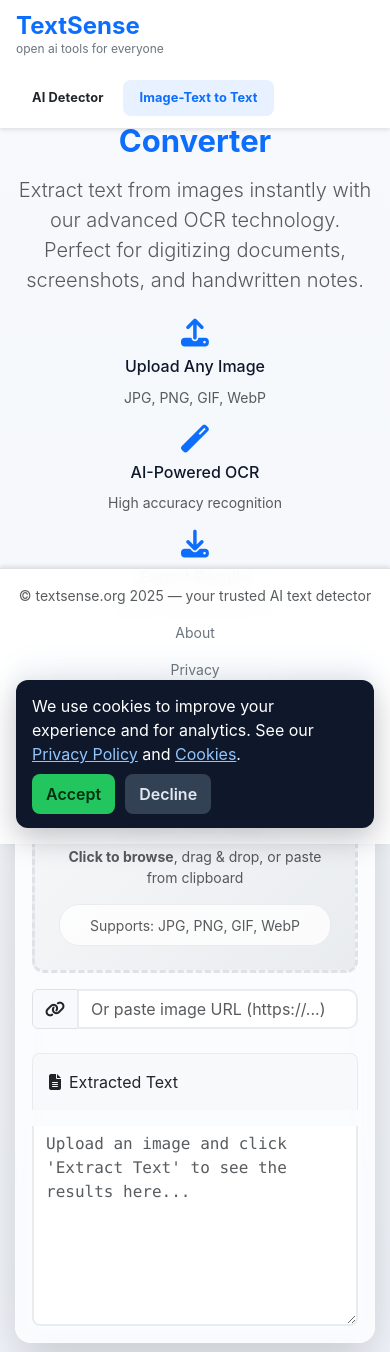
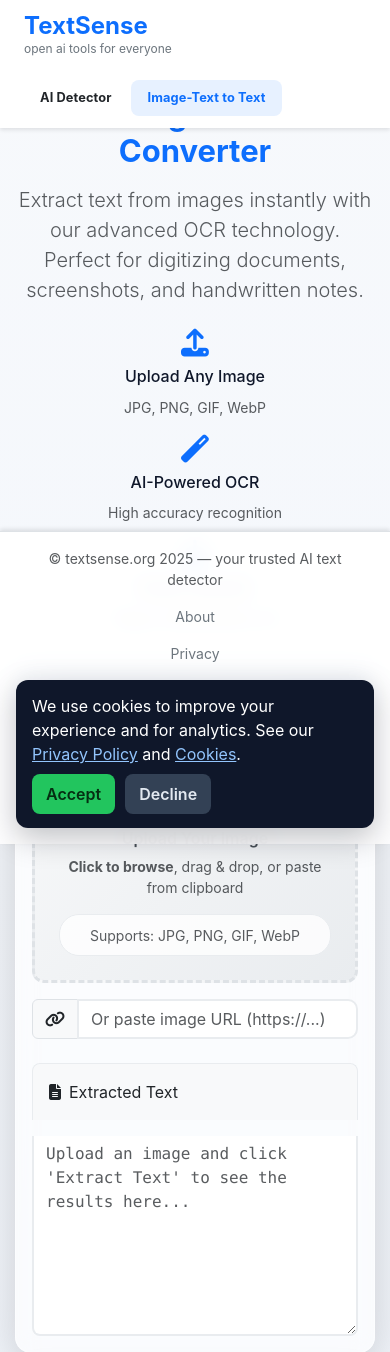
Before and after one commit to mlopez6132/textsense, a Python web app: template templates/ocr.html in a window 390 px wide. Shown: the top 1352 px of the page. Run offline with Jinja, Linux system fonts and the light colour scheme; the template is opened without the code that fills it, so the values that code supplies are empty; some libraries are stand-ins or nearby versions.

Commit message:
Make header and footer span full page width with increased footer size - Update header to use 100vw for complete viewport width spanning - Increase header side padding from 2rem to 3rem for better content spacing - Update footer to use 100vw for full page width spanning - Increase footer padding from 1.5rem 2rem to 2.5rem 3rem for larger size - Add min-height: 120px to footer for consistent larger appearance - Update body padding-top from 80px to 90px for header space - Update body padding-bottom from 120px to 150px for larger footer space - Enhance mobile responsive styles with proper spacing adjustments - Ensure footer maintains fixed bottom position with proper z-index

```diff
--- a/static/css/style.css
+++ b/static/css/style.css
@@ -8,8 +8,8 @@ body {
     color: #0f172a; /* near-slate */
     margin: 0;
     padding: 0;
-    padding-top: 80px; /* Space for fixed header */
-    padding-bottom: 120px; /* Space for fixed footer */
+    padding-top: 90px; /* Space for fixed header */
+    padding-bottom: 150px; /* Space for larger fixed footer */
 }
 
 .container-fluid {
@@ -18,13 +18,13 @@ body {
     margin: 0 auto;
 }
 
-/* Fixed Header */
+/* Fixed Header - Full Width */
 .navbar {
     position: fixed;
     top: 0;
     left: 0;
     right: 0;
-    width: 100%;
+    width: 100vw;
     z-index: 1030;
     padding: 0;
     margin: 0;
@@ -43,7 +43,7 @@ body {
     display: flex;
     align-items: center;
     justify-content: flex-start;
-    padding: 0 2rem;
+    padding: 0 3rem;
     max-width: none;
     margin: 0;
     width: 100%;
@@ -408,8 +408,8 @@ textarea.form-control {
 /* Responsive design */
 @media (max-width: 768px) {
     body {
-        padding-top: 70px; /* Reduced space for smaller mobile header */
-        padding-bottom: 100px; /* Reduced space for mobile footer */
+        padding-top: 80px; /* Space for mobile header */
+        padding-bottom: 130px; /* Space for larger mobile footer */
     }
 
     .container-fluid {
@@ -421,7 +421,7 @@ textarea.form-control {
     }
 
     .site-header > .container-fluid {
-        padding: 0 1rem;
+        padding: 0 1.5rem;
         flex-direction: column;
         align-items: flex-start;
         gap: 1rem;
@@ -532,20 +532,22 @@ textarea.form-control {
 }
 
 /* Fixed Footer */
+/* Fixed Footer - Full Width & Larger Size */
 footer {
     position: fixed;
     bottom: 0;
     left: 0;
     right: 0;
-    width: 100%;
+    width: 100vw;
     z-index: 1020;
     margin: 0 !important;
-    padding: 1.5rem 2rem !important;
+    padding: 2.5rem 3rem !important;
     border-top: 1px solid #e9ecef !important;
     background: rgba(255, 255, 255, 0.95);
     backdrop-filter: blur(10px);
     -webkit-backdrop-filter: blur(10px);
     box-shadow: 0 -2px 4px rgba(0, 0, 0, 0.1);
+    min-height: 120px;
 }
 
 footer a {
@@ -562,9 +564,10 @@ footer a:hover {
 @media (max-width: 768px) {
     footer {
         flex-direction: column;
-        gap: 0.5rem !important;
-        padding: 1rem !important;
+        gap: 0.75rem !important;
+        padding: 2rem 1.5rem !important;
         text-align: center;
+        min-height: 100px;
     }
 
     footer .ms-auto {
```
